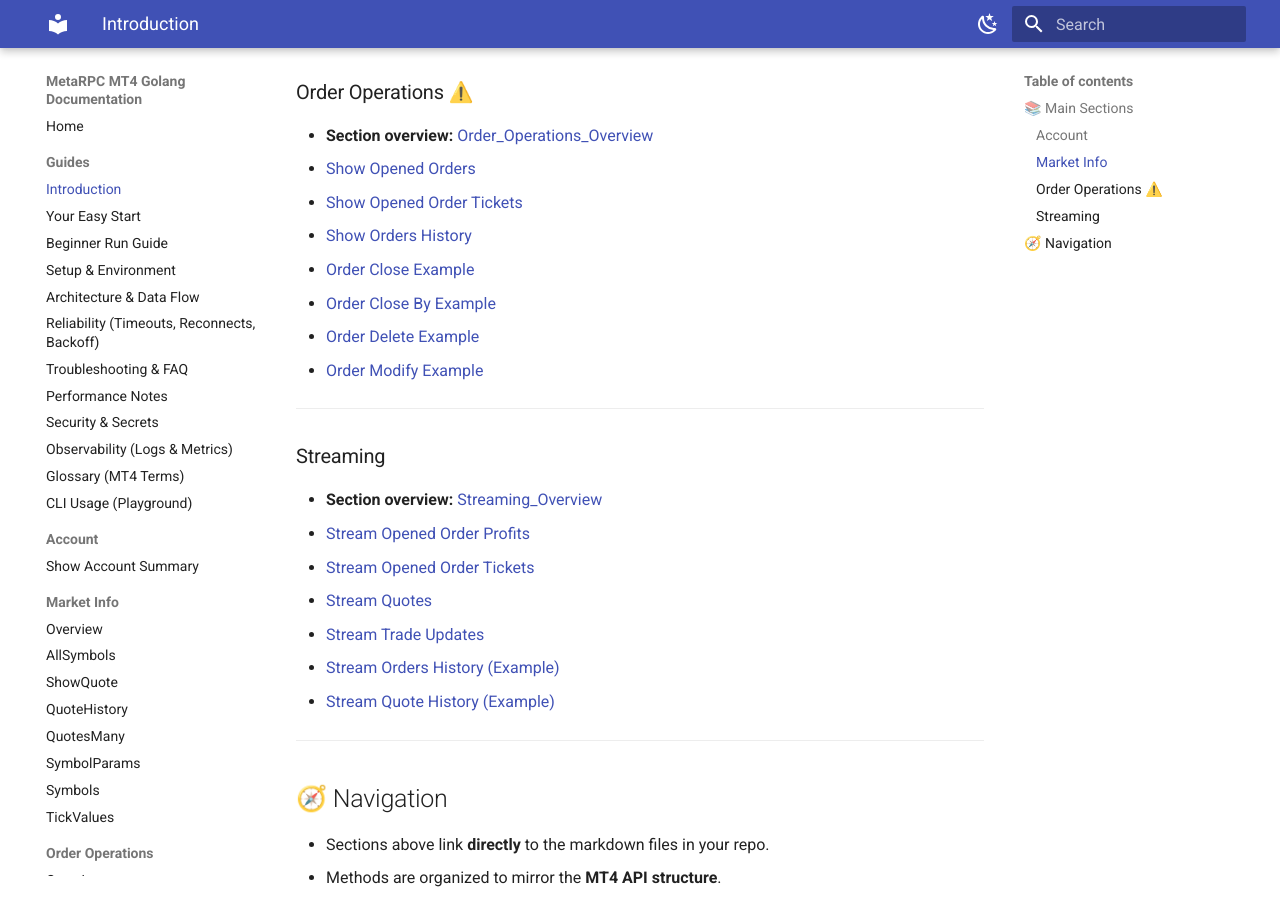
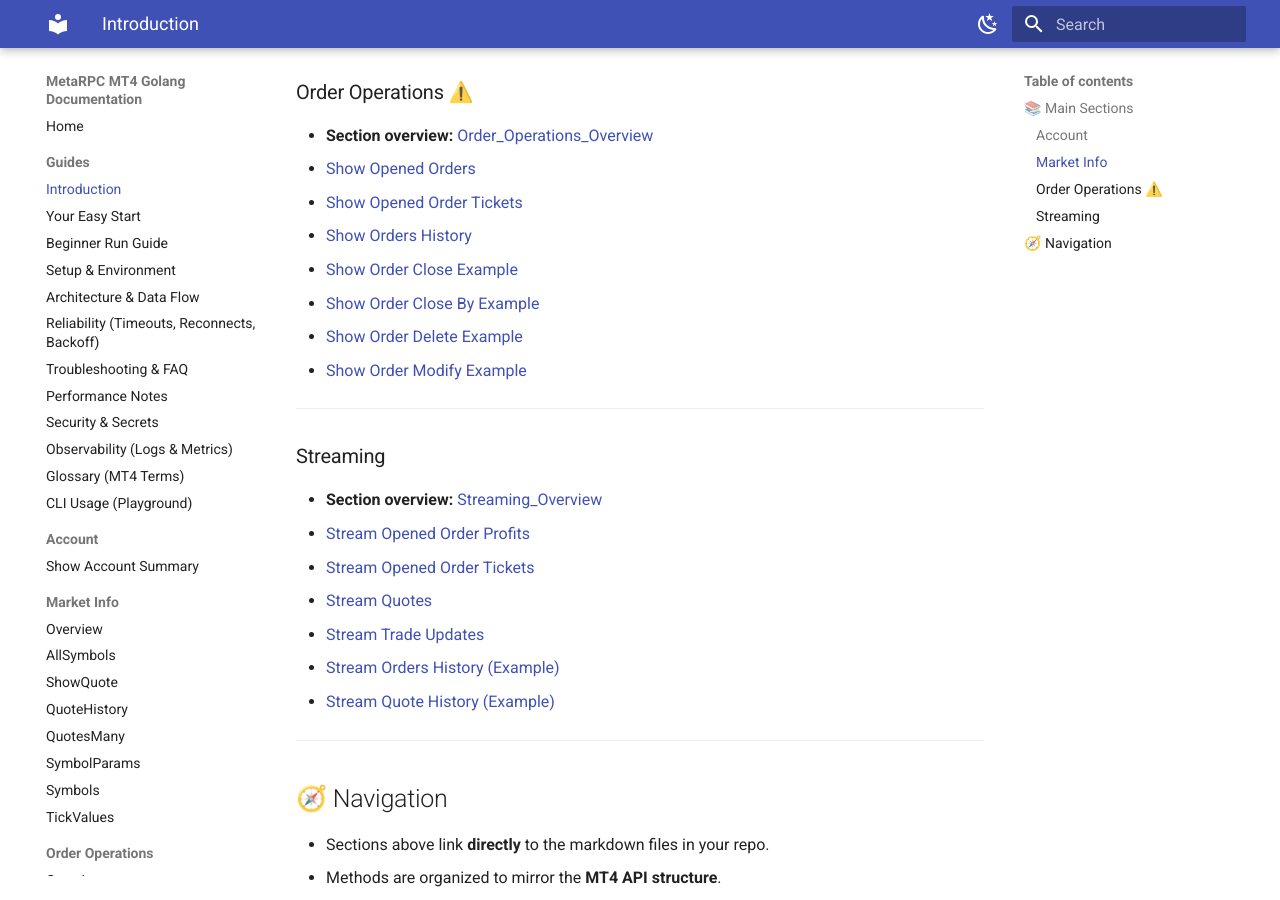
Before and after one commit to MetaRPC/GoMT4, an MkDocs documentation site: the page built from docs/Introduction.md, in a window 1280 px wide and 900 px high, scrolled down 975 px. Built offline with MkDocs 1.6.1 and Material for MkDocs 9.7.7, drawn with Linux system fonts in a browser that asks for light colours.

Commit message:
Update Introduction.md

```diff
--- a/docs/Introduction.md
+++ b/docs/Introduction.md
@@ -38,10 +38,11 @@
 * [Show Opened Orders](Order_Operations/ShowOpenedOrders.md)
 * [Show Opened Order Tickets](Order_Operations/ShowOpenedOrderTickets.md)
 * [Show Orders History](Order_Operations/ShowOrdersHistory.md)
-* [Order Close Example](Order_Operations/ShowOrderCloseExample.md)
-* [Order Close By Example](Order_Operations/ShowOrderCloseByExample.md)
-* [Order Delete Example](Order_Operations/ShowOrderDeleteExample.md)
-* [Order Modify Example](Order_Operations/ShowOrderModifyExample.md)
+* [Show Order Close Example](Order_Operations/ShowOrderCloseExample.md)
+* [Show Order Close By Example](Order_Operations/ShowOrderCloseByExample.md)
+* [Show Order Delete Example](Order_Operations/ShowOrderDeleteExample.md)
+* [Show Order Modify Example](Order_Operations/ShowOrderModifyExample.md)
+
 
 ---
 
```
